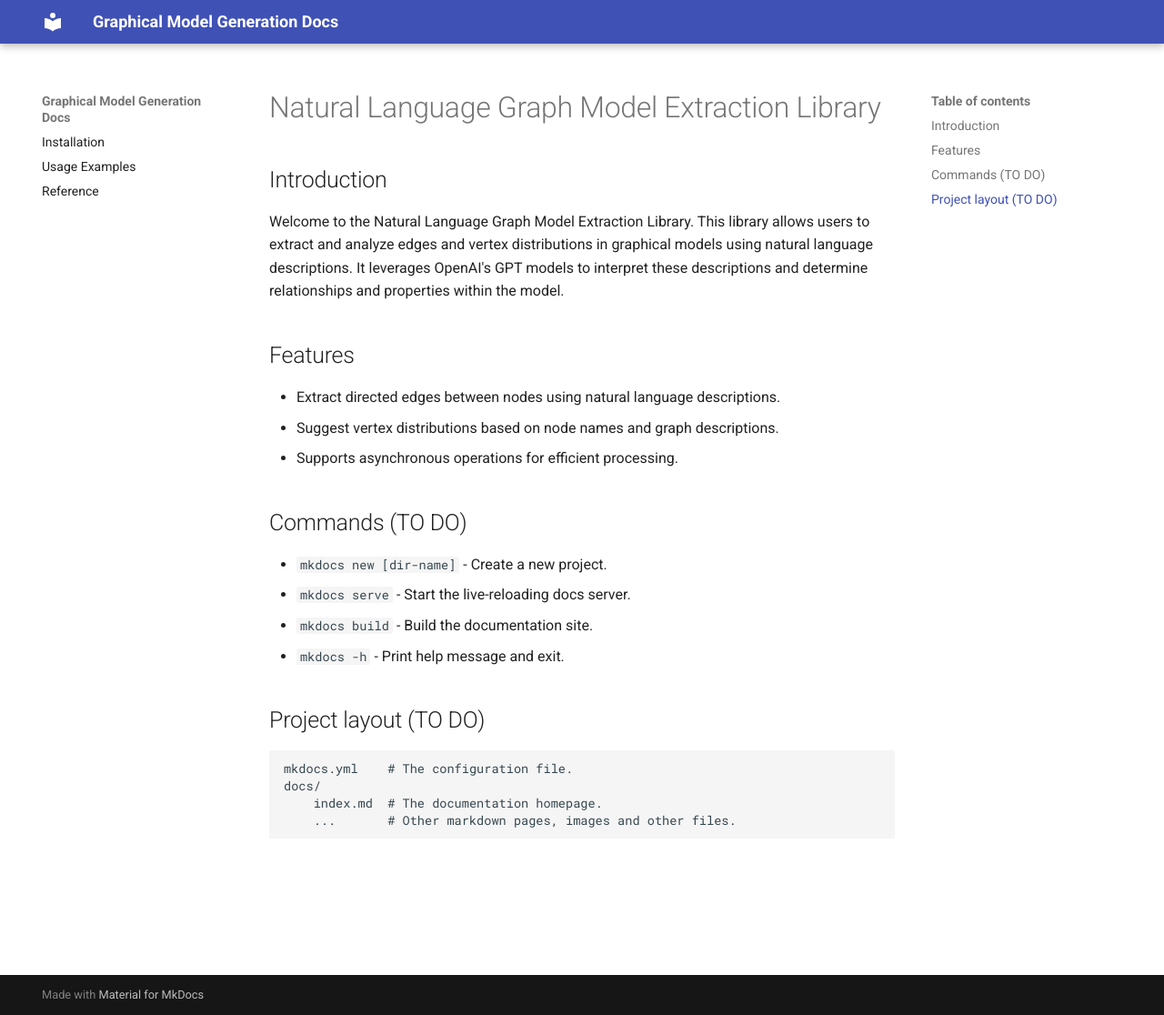
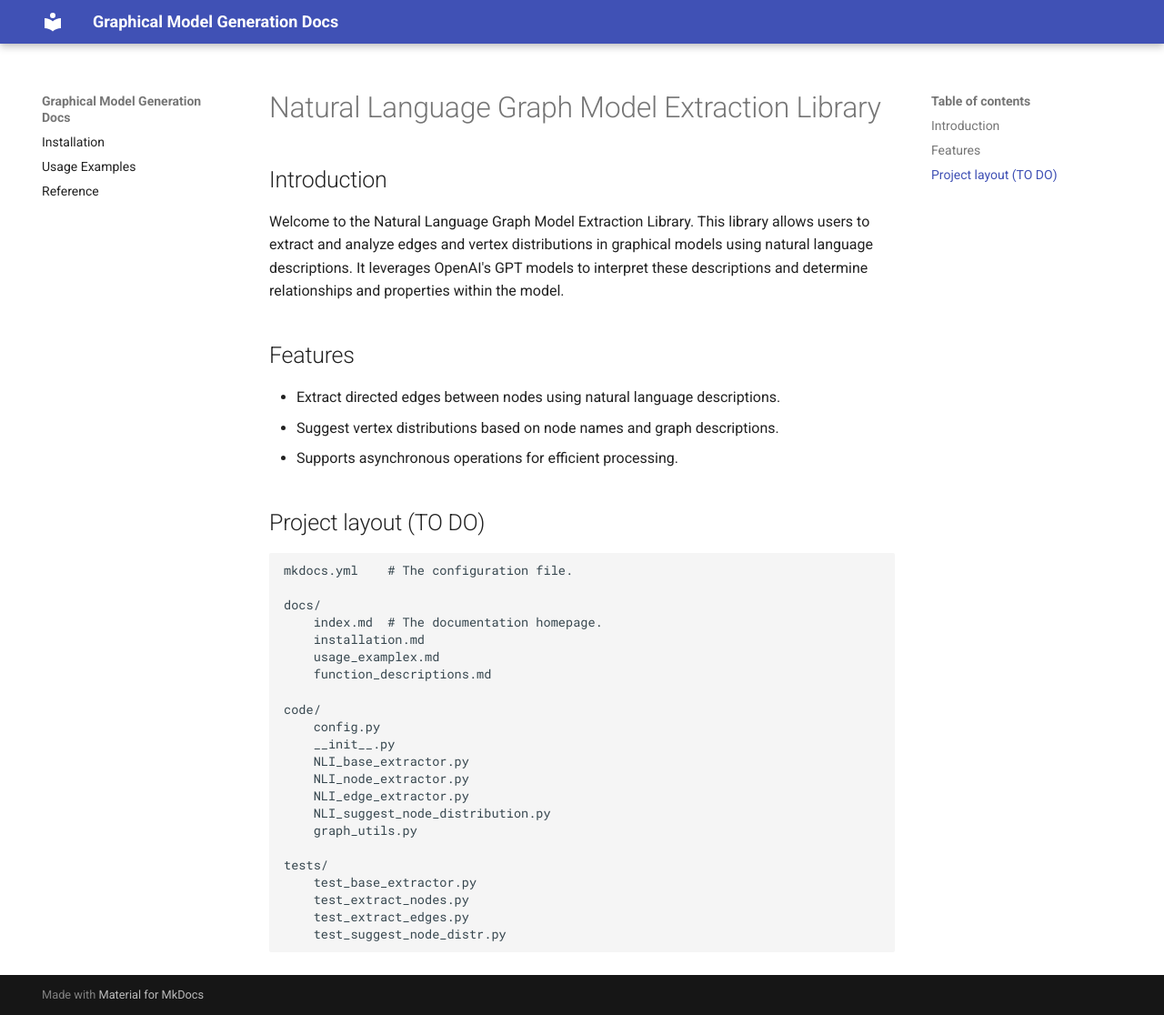
Before and after one commit to intsystems/graphical-model-generation, an MkDocs documentation site: the page built from docs/index.md, in a window 1280 px wide and 1116 px high. Shown: the whole window at 91% size. Built offline with MkDocs 1.6.1 and Material for MkDocs 9.7.7, drawn with Linux system fonts in a browser that asks for light colours.

Commit message:
fixed format

```diff
--- a/docs/index.md
+++ b/docs/index.md
@@ -10,16 +10,28 @@ Welcome to the Natural Language Graph Model Extraction Library. This library all
 - Suggest vertex distributions based on node names and graph descriptions.
 - Supports asynchronous operations for efficient processing.
 
-## Commands (TO DO)
-
-* `mkdocs new [dir-name]` - Create a new project.
-* `mkdocs serve` - Start the live-reloading docs server.
-* `mkdocs build` - Build the documentation site.
-* `mkdocs -h` - Print help message and exit.
 
 ## Project layout (TO DO)
 
     mkdocs.yml    # The configuration file.
+
     docs/
         index.md  # The documentation homepage.
-        ...       # Other markdown pages, images and other files.
+        installation.md
+        usage_examplex.md
+        function_descriptions.md
+
+    code/
+        config.py
+        __init__.py
+        NLI_base_extractor.py
+        NLI_node_extractor.py
+        NLI_edge_extractor.py
+        NLI_suggest_node_distribution.py
+        graph_utils.py
+
+    tests/
+        test_base_extractor.py
+        test_extract_nodes.py
+        test_extract_edges.py
+        test_suggest_node_distr.py
```
Also changed, not shown: docs/function_descriptions.md (+15 -23 lines), 3 other files.
